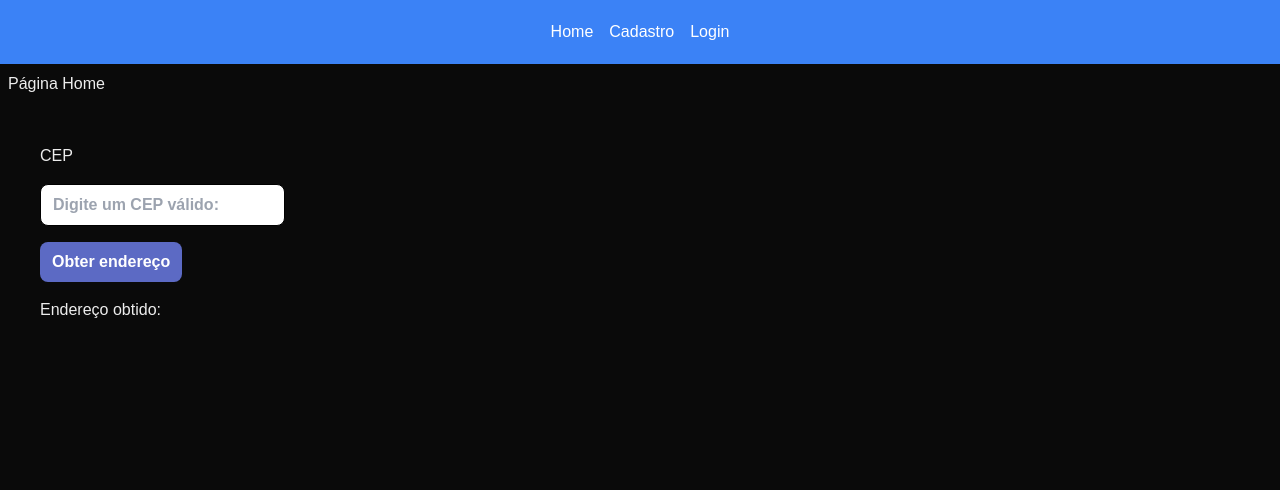
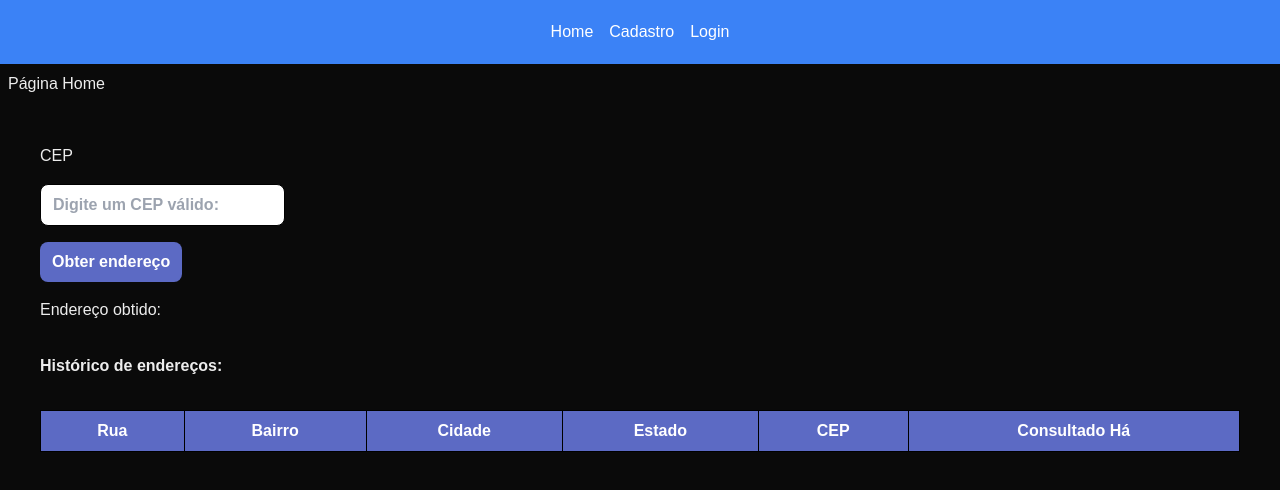
Before and after one commit to leandrucarvalho/my-app-example-softex, a Next.js app: page / in a window 1280 px wide. Shown: the top 490 px of the page. Built offline with nearby package versions, Linux system fonts and the light colour scheme.

Commit message:
criando uma tabela para guardar as informações do cep consultado

```diff
--- a/src/app/page.tsx
+++ b/src/app/page.tsx
@@ -1,6 +1,6 @@
 "use client";
 
-import { formatDistanceToNow } from "date-fns/formatDistanceToNow";
+import { formatDistanceToNow } from "date-fns";
 import { getAddress } from "../../get-address";
 import { useState } from "react";
 import { ptBR } from "date-fns/locale";
@@ -15,49 +15,6 @@ interface Address {
   consultedAt: Date;
 }
 
-/* const address2: Address[] = [
-  {
-    id: "1",
-    logradouro: "Rua 1",
-    bairro: "Centro",
-    cidade: "São Paulo",
-    estado: "SP",
-    cep: "53370140",
-  },
-  {
-    id: "2",
-    logradouro: "Rua 2",
-    bairro: "Centro 2",
-    cidade: "Recife",
-    estado: "PE",
-    cep: "53370140",
-  },
-  {
-    id: "3",
-    logradouro: "Rua 3",
-    bairro: "Ouro Preto",
-    cidade: "Olinda",
-    estado: "PE",
-    cep: "53370140",
-  },
-  {
-    id: "4",
-    logradouro: "Rua 4",
-    bairro: "Centro 4",
-    cidade: "Recife",
-    estado: "PE",
-    cep: "53370140",
-  },
-  {
-    id: "5",
-    logradouro: "Rua 5",
-    bairro: "Centro 5",
-    cidade: "Recife",
-    estado: "PE",
-    cep: "53370140",
-  },
-]; */
-
 function formatDate(date: Date) {
   const result = formatDistanceToNow(new Date(date), {
     includeSeconds: true,
@@ -65,8 +22,9 @@ function formatDate(date: Date) {
   });
   return result;
 }
+
 export default function Home() {
-  const [address, setAddress] = useState();
+  const [address, setAddress] = useState("");
   const [loading, setLoading] = useState(false);
   const [inputCep, setInputCep] = useState("");
   const [estadosObtidos, setEstadosObtidos] = useState<Address[]>([]);
@@ -76,19 +34,17 @@ export default function Home() {
 
     try {
       const result = await getAddress(inputCep);
-      if (result?.erro === "true") {
+      if (result?.erro) {
         alert("CEP inválido");
         return;
       }
-      const newAddresss: Address = {
+      const newAddress: Address = {
         id: self.crypto.randomUUID(),
         consultedAt: new Date(),
         ...result,
       };
-      console.log(newAddresss);
 
-      // const newAddress = [...estadosObtidos, result];
-      setEstadosObtidos(estadosObtidos.concat(newAddresss));
+      setEstadosObtidos((prev) => [...prev, newAddress]);
       setAddress(result.logradouro);
     } catch (error) {
       console.log(error);
@@ -119,13 +75,31 @@ export default function Home() {
           Endereço obtido: <span>{loading ? "Carregando..." : address}</span>
         </p>
 
-        <ul>
-          {estadosObtidos.map((endereco) => (
-            <li key={endereco.id}>
-              {endereco.localidade}, {formatDate(endereco.consultedAt)}
-            </li>
-          ))}
-        </ul>
+        <h2 className="mt-4 font-bold">Histórico de endereços:</h2>
+        <table className="table-auto border-collapse border border-gray-500 w-full mt-4 bg-primary text-white">
+          <thead>
+            <tr>
+              <th className="border border-black px-4 py-2">Rua</th>
+              <th className="border border-black px-4 py-2">Bairro</th>
+              <th className="border border-black px-4 py-2">Cidade</th>
+              <th className="border border-black px-4 py-2">Estado</th>
+              <th className="border border-black px-4 py-2">CEP</th>
+              <th className="border border-black px-4 py-2">Consultado Há</th>
+            </tr>
+          </thead>
+          <tbody>
+            {estadosObtidos.map((endereco) => (
+              <tr key={endereco.id}>
+                <td className="border border-black px-4 py-2">{endereco.logradouro}</td>
+                <td className="border border-black px-4 py-2">{endereco.bairro}</td>
+                <td className="border border-black px-4 py-2">{endereco.localidade}</td>
+                <td className="border border-black px-4 py-2">{endereco.estado}</td>
+                <td className="border border-black px-4 py-2">{endereco.cep}</td>
+                <td className="border border-black px-4 py-2">{formatDate(endereco.consultedAt)}</td>
+              </tr>
+            ))}
+          </tbody>
+        </table>
       </div>
     </>
   );
```
